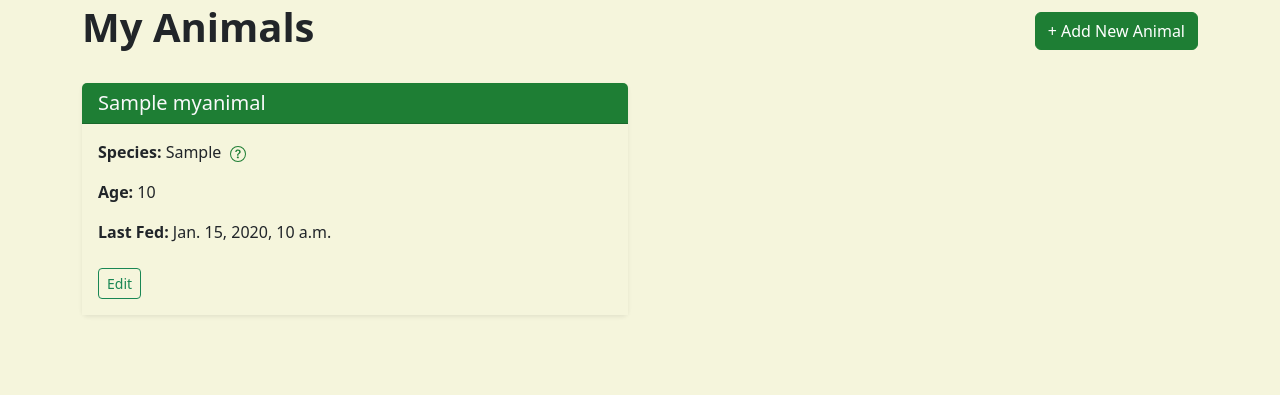
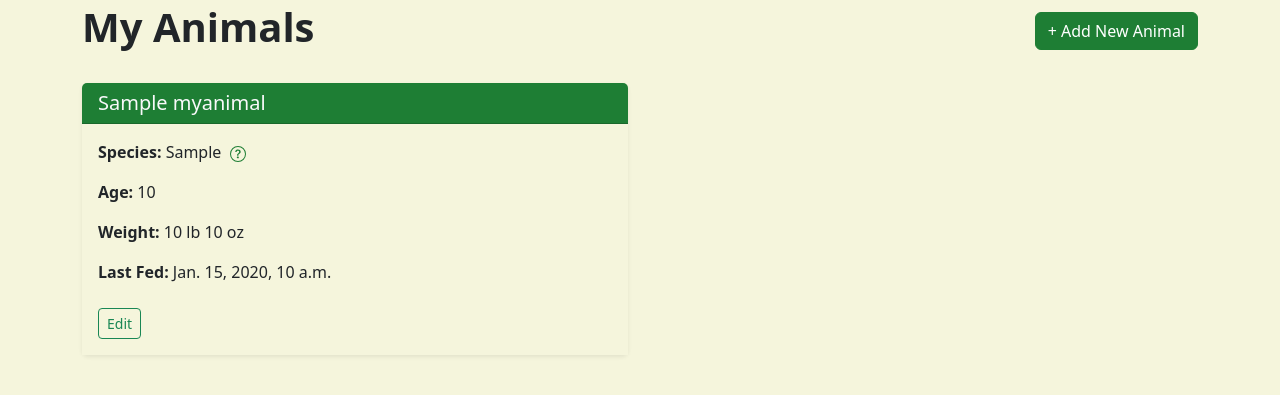
Before and after one commit to Nkitchen86-FHSU/finalprojectNicholasKitchen, a Django app: page /myanimal/ in a window 1280 px wide. Shown: the part 133-528 px from the top of the page. Run offline with Django 5.2, Linux system fonts and the light colour scheme; a user stored in the database is signed in; tables that the repository leaves empty hold one stand-in row (values such as "Sample post").

Commit message:
Added weight to myanimals card. Fixed formatting on weigh calculator. Made weight values in Log model numeric. Added converted amounts to Log model. Added login_required to multiple view functions.

```diff
--- a/finalprojectNicholasKitchen/zooventory/models.py
+++ b/finalprojectNicholasKitchen/zooventory/models.py
@@ -133,11 +133,16 @@ class Log(models.Model):
     log_type = models.CharField(max_length=50, choices=LOG_TYPE_CHOICES, default=FEEDING)
     description = models.TextField(null=True, blank=True)
 
+    # Track original inputs for reports
     amount_fed = models.FloatField(null=True, blank=True)
     unit = models.TextField(null=True, blank=True)
 
-    weight_lb = models.TextField(null=True, blank=True)
-    weight_oz = models.TextField(null=True, blank=True)
+    # Convert inputs to make chart comparisons easier
+    converted_amount_grams = models.FloatField(null=True, blank=True)
+    converted_amount_ml = models.FloatField(null=True, blank=True)
+
+    weight_lb = models.PositiveIntegerField(null=True, blank=True)
+    weight_oz = models.PositiveIntegerField(null=True, blank=True)
 
     created_at = models.DateTimeField(auto_now_add=True)
 
--- a/finalprojectNicholasKitchen/zooventory/templates/zooventory/calculator/weigh.html
+++ b/finalprojectNicholasKitchen/zooventory/templates/zooventory/calculator/weigh.html
@@ -22,7 +22,7 @@
                 </div>
 
                 <div class="mb-3">
-                    <label class="form-label">Weight</label>
+                    <label class="form-label fw-bold">Weight:</label>
                     <div class="d-flex align-items-center gap-2">
                         <input name="weight_lb" id="weight_lb"
                                type="number" min="0"
--- a/finalprojectNicholasKitchen/zooventory/templates/zooventory/myanimal/index.html
+++ b/finalprojectNicholasKitchen/zooventory/templates/zooventory/myanimal/index.html
@@ -32,6 +32,7 @@
                             {% endif %}
                         </p>
                         <p><strong>Age:</strong> {{ a.age }}</p>
+                        <p><strong>Weight:</strong> {{ a.weight_lb }} lb {{ a.weight_oz }} oz</p>
                         <p><strong>Last Fed:</strong> {{ a.last_fed|default:"Never" }}</p>
 
                         {% if user.id == a.owner.id %}
--- a/finalprojectNicholasKitchen/zooventory/views.py
+++ b/finalprojectNicholasKitchen/zooventory/views.py
@@ -194,15 +194,17 @@ def myanimal_delete(request, id):
 # UniqueAnimal CRUD
 # -----------------------------
 
+@login_required
 def uniqueanimal_index(request):
     uniqueanimals = UniqueAnimal.objects.all()
     return render(request, 'zooventory/uniqueanimal/index.html', {'uniqueanimals': uniqueanimals})
 
-
+@login_required
 def uniqueanimal_info(request, id):
     uniqueanimal = get_object_or_404(UniqueAnimal, id=id)
     return render(request, 'zooventory/uniqueanimal/info.html', {'uniqueanimal': uniqueanimal})
 
+@login_required
 def uniqueanimal_create(request):
     if request.method == 'POST':
         name = request.POST.get('name')
@@ -294,6 +296,7 @@ def uniqueanimal_create(request):
     return render(request, 'zooventory/uniqueanimal/create.html')
 
 # Alternate create function so the Animals API doesn't get searched twice
+@login_required
 def uniqueanimal_create_api(request):
     UniqueAnimal.objects.create(
         name=request.POST.get('name'),
@@ -325,6 +328,7 @@ def uniqueanimal_create_api(request):
     messages.success(request, 'UniqueAnimal added successfully!')
     return redirect('uniqueanimal_index')
 
+@login_required
 def uniqueanimal_update(request, id):
     uniqueanimal = get_object_or_404(UniqueAnimal, id=id)
 
@@ -371,6 +375,7 @@ def uniqueanimal_update(request, id):
 
     return render(request, 'zooventory/uniqueanimal/update.html', {'uniqueanimal': uniqueanimal})
 
+@login_required
 def uniqueanimal_search(request):
     results = None
     query = ''
@@ -531,6 +536,7 @@ def feed_myanimal(request):
         'food': food_items,
     })
 
+@login_required
 def weigh_myanimal(request):
     myanimals = MyAnimal.objects.filter(owner=request.user)
 
@@ -553,8 +559,8 @@ def weigh_myanimal(request):
             messages.error(request, 'Weight inputs cannot be negative.')
             return render(request, 'zooventory/calculator/weigh.html', {'myanimals': myanimals})
 
-        myanimal.weight_lb = weight_lb
-        myanimal.weight_oz = weight_oz
+        myanimal.weight_lb = int(weight_lb)
+        myanimal.weight_oz = int(weight_oz)
         myanimal.save()
         Log.objects.create(owner=request.user, myanimal=myanimal, log_type=Log.WEIGHT_UPDATE, description=notes, weight_lb=weight_lb, weight_oz=weight_oz)
         messages.success(request, 'Weight updated successfully!')
```
